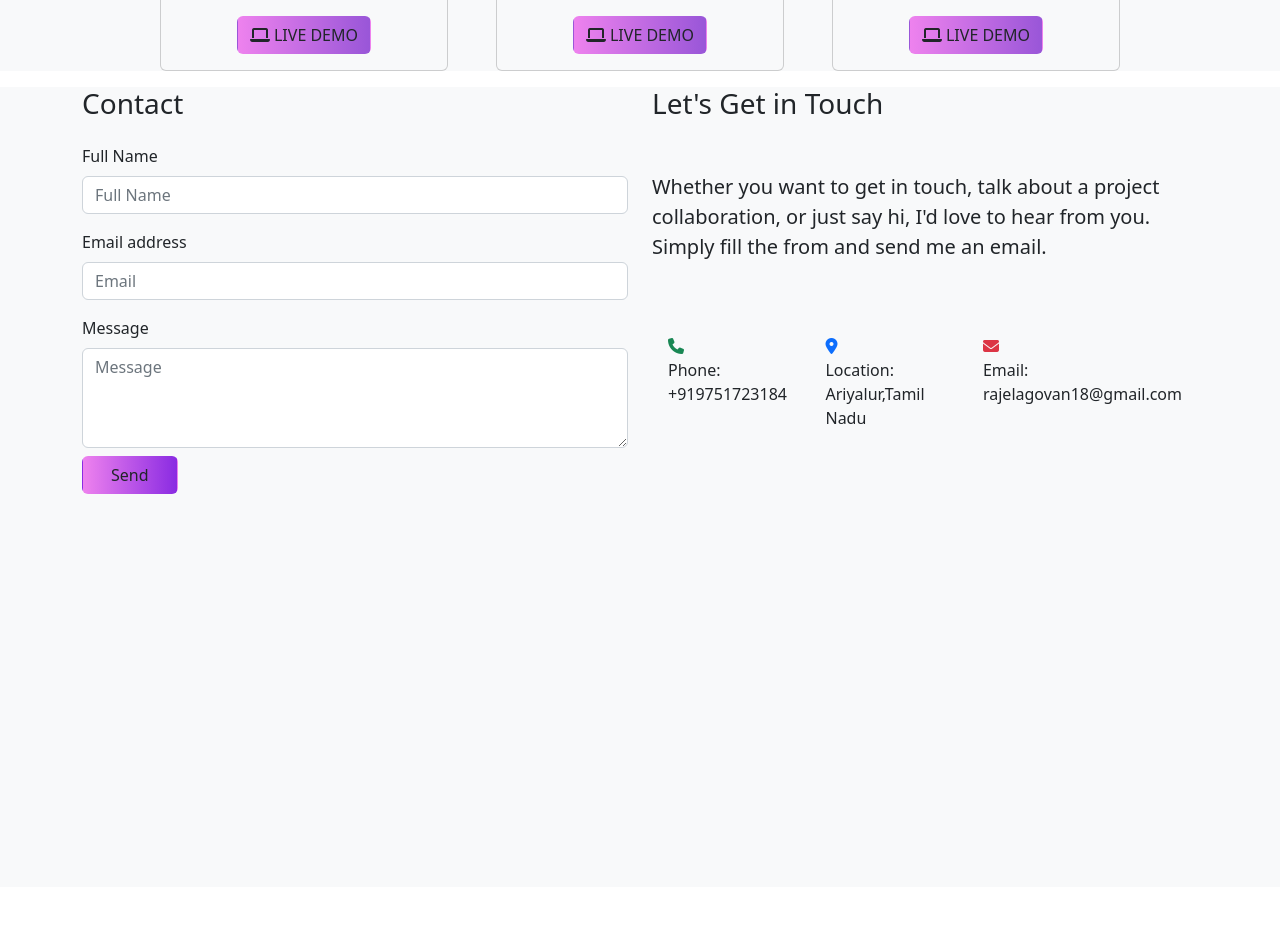
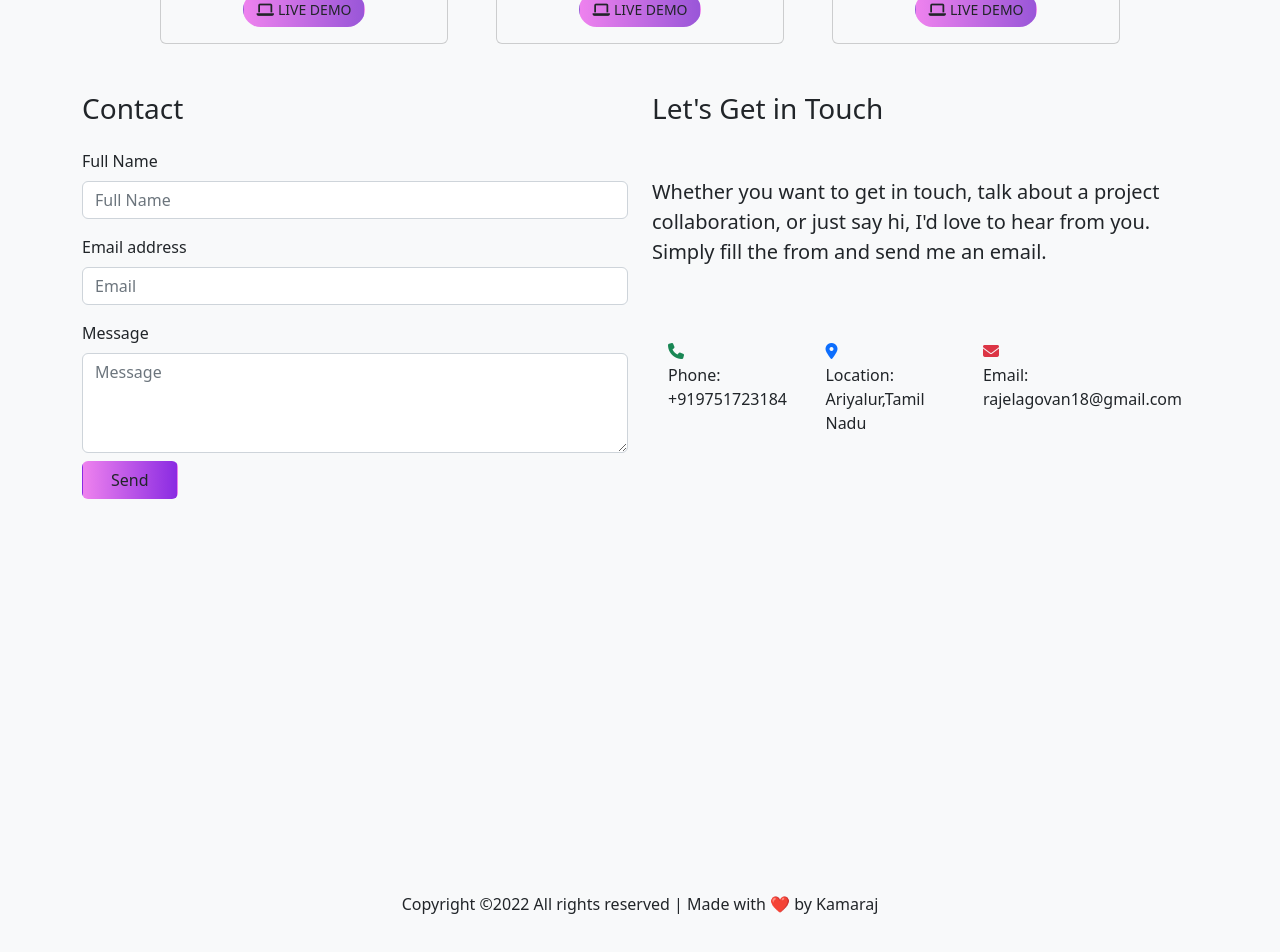
Before and after one commit to Kamarajelango/My-Portfolio-Website-org, a React (Create React App) app: page / in a window 1280 px wide. Shown: the part 3072-4024 px from the top of the page. Before the commit the page ends 3959 px from the top, so only its background shows below. Built offline with nearby package versions, Linux system fonts and the light colour scheme; a web font is replaced by a local one.

Commit message:
updated cv

```diff
--- a/src/App.css
+++ b/src/App.css
@@ -195,8 +195,12 @@ margin-top: 18px;
     padding-right: 10px;
 }
 .probtn{
-    font-size: 10%;
+    border-radius: 50px !important;
+    font-size: 14px !important;
     background:linear-gradient(to left, rgb(153, 86, 216),violet);
+}
+.probtn:hover{
+    background: linear-gradient(to left,rgb(243, 93, 185),coral);
 }
 .navi{
     font-size:14Px;
--- a/src/Cantainers/About.js
+++ b/src/Cantainers/About.js
@@ -28,7 +28,10 @@ function About() {
               <div className='col text-center itext'> <i className="fa-brands fa-node-js  fs-3 f6"></i><br />Nodejs </div>
             </div>
             <div className='text-center '>
+              <a href='https://drive.google.com/file/d/1gnRkZ4naaptEw3cNamlIFqaJuO7HDsNq/view?usp=share_link'>
               <button className='button'>DOWNLOAD CV <i className="fa-solid fa-download"></i></button>
+              </a>
+
             </div>
           </div>
 
--- a/src/Cantainers/Contact.js
+++ b/src/Cantainers/Contact.js
@@ -1,8 +1,6 @@
 import React, { useContext } from 'react'
 import Form from 'react-bootstrap/Form'
 import { Element } from 'react-scroll'
-// import Button from 'react-bootstrap/Button'
-// {`bg-${theme} text-${theme === 'dark' ? 'light' : ' dark'} contact`}
 import { ThemeContext } from '../Compoents/Context'
 
 function Contact() {
@@ -11,8 +9,8 @@ function Contact() {
   <Element id='contactroute'>
   <div className={`bg-${theme} text-${theme === 'dark' ? 'light' : ' dark'} contact`}>
 
-<div className=' mt-2 container'>
-  <div className='row mt-3' style={{ height: "100%" }}>
+<div className=' container'>
+  <div className='row ' style={{ height: "100%" }}>
     <div className='col'>
       <h3 className=''>Contact</h3>
       <Form className='pt-3' action="https://formsubmit.co/rajelangovan18@gmail.com" method="POST">
--- a/src/Cantainers/Home.js
+++ b/src/Cantainers/Home.js
@@ -1,7 +1,7 @@
 import React,{useContext} from 'react'
 import { ThemeContext } from '../Compoents/Context'
 import {Element} from 'react-scroll'
-// {`bg-${theme} text-${theme === 'dark' ? 'light' : ' dark'} home`}
+
 function Home() {
   const { theme } = useContext(ThemeContext)
   return <>
--- a/src/Cantainers/Pro.js
+++ b/src/Cantainers/Pro.js
@@ -10,25 +10,25 @@ function Pro() {
             name: 'Applicaton 1',
             description: `Lorem Ipsum is simply dummy text of the printing and typesetting industry.
             Lorem Ipsum has been the industry's standard dummy text ever since the 1500s. `,
-            img:"https://img.freepik.com/free-vector/flat-design-ui-ux-landing-page_52683-72187.jpg?w=740&t=st=1665750666~exp=1665751266~hmac=fbe61f2afac15d609d48be05f6250ad7c74cca5e1d8c5890c712b0ed76a5c809"
+            img:"https://thumbs.dreamstime.com/z/portfolio-management-businessman-hologram-concept-futuristic-portfolio-management-businessman-hologram-concept-177205308.jpg"
         },
         {
             name: 'Applicaton 2',
             description: `Lorem Ipsum is simply dummy text of the printing and typesetting industry.
             Lorem Ipsum has been the industry's standard dummy text ever since the 1500s. `,
-            img:"https://img.freepik.com/free-vector/flat-design-ui-ux-landing-page_52683-72187.jpg?w=740&t=st=1665750666~exp=1665751266~hmac=fbe61f2afac15d609d48be05f6250ad7c74cca5e1d8c5890c712b0ed76a5c809"
+            img:"https://thumbs.dreamstime.com/z/portfolio-management-businessman-hologram-concept-futuristic-portfolio-management-businessman-hologram-concept-177205308.jpg"
         },{
             name: 'Applicaton 3',
             description: `Lorem Ipsum is simply dummy text of the printing and typesetting industry.
             Lorem Ipsum has been the industry's standard dummy text ever since the 1500s. `,
-            img:"https://img.freepik.com/free-vector/flat-design-ui-ux-landing-page_52683-72187.jpg?w=740&t=st=1665750666~exp=1665751266~hmac=fbe61f2afac15d609d48be05f6250ad7c74cca5e1d8c5890c712b0ed76a5c809"
+            img:"https://thumbs.dreamstime.com/z/portfolio-management-businessman-hologram-concept-futuristic-portfolio-management-businessman-hologram-concept-177205308.jpg"
         }
     ]
     return <>
     <Element id='projectroute'>
     <div className={`bg-${theme} text-${theme === 'dark' ? 'light' : ' dark'}`}>
         <div className='container '>
-            <h6 className='skillhead mt-4'>MY WORK</h6>
+            <h6 className='skillhead '>MY WORK</h6>
             <h3 id='hey1' className='mt-3'>CHECK OUT MY REACT <br/>PROJECT</h3>
             <div className='row d-flex justify-content-center'>
                 {
@@ -38,6 +38,7 @@ function Pro() {
                 }
             </div>
         </div>
+        <br/><br/>
         </div>
     </Element>
 
--- a/src/Compoents/Footer.js
+++ b/src/Compoents/Footer.js
@@ -1,8 +1,15 @@
-import React from 'react'
+import React,{useContext} from 'react'
+import {ThemeContext} from './Context'
+
 
 function Footer() {
+  const {theme}=useContext(ThemeContext)
+
   return <>
+    <section className={`bg-${theme} text-${theme === 'dark' ? 'light' : ' dark'}`} >
         <p className='text-center'>Copyright ©2022 All rights reserved | Made with ❤️ by Kamaraj</p>
+        <br/>
+        </section>
   </>
 }
 
--- a/src/Compoents/Navigation.js
+++ b/src/Compoents/Navigation.js
@@ -9,15 +9,11 @@ import About from '../Cantainers/About'
 import Skills from '../Cantainers/Skills'
 import Pro from '../Cantainers/Pro'
 import Contact from '../Cantainers/Contact'
-
-
-
+import Footer from './Footer';
 
 function Navigation() {
-
-  const {theme,changeTheme}=useContext(ThemeContext)
+    const {theme,changeTheme}=useContext(ThemeContext)
   const [show, setShow] = useState(false);
-
   return <>
   <div>
        <Navbar collapseOnSelect  className={`sticky-top shadow p-3 mb-4  rounded navbar-${theme} bg-${theme}`} expand="lg">
@@ -29,7 +25,6 @@ function Navigation() {
 
           </Nav>
           <Nav >
-
 
           <Link to='homeroute' smooth={true}  className='text-decoration-none navi '> <Nav.Link className='bar nav-item text-center' >HOME </Nav.Link> </Link>
           <Link to='aboutroute' smooth={true}  className='text-decoration-none navi'> <Nav.Link className='bar nav-item text-center' > ABOUT</Nav.Link>  </Link>
@@ -56,13 +51,12 @@ function Navigation() {
       </Container>
     </Navbar>
 
-
-
     <Home/>
     <About/>
     <Skills/>
     <Pro/>
     <Contact/>
+    <Footer/>
 
     </div>
   </>
```
